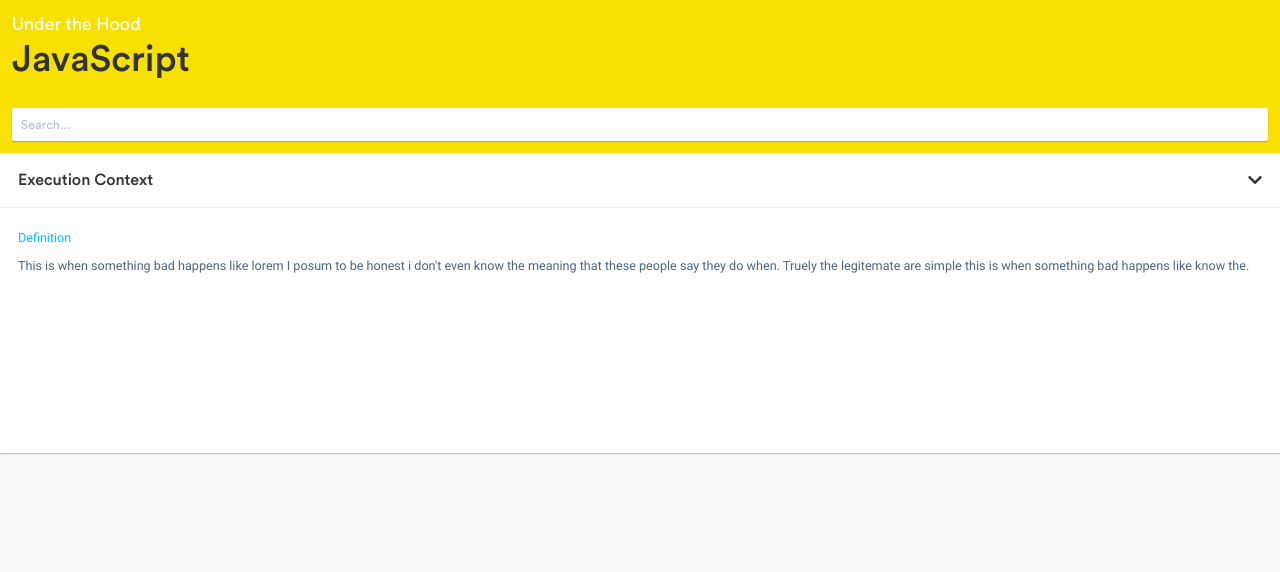
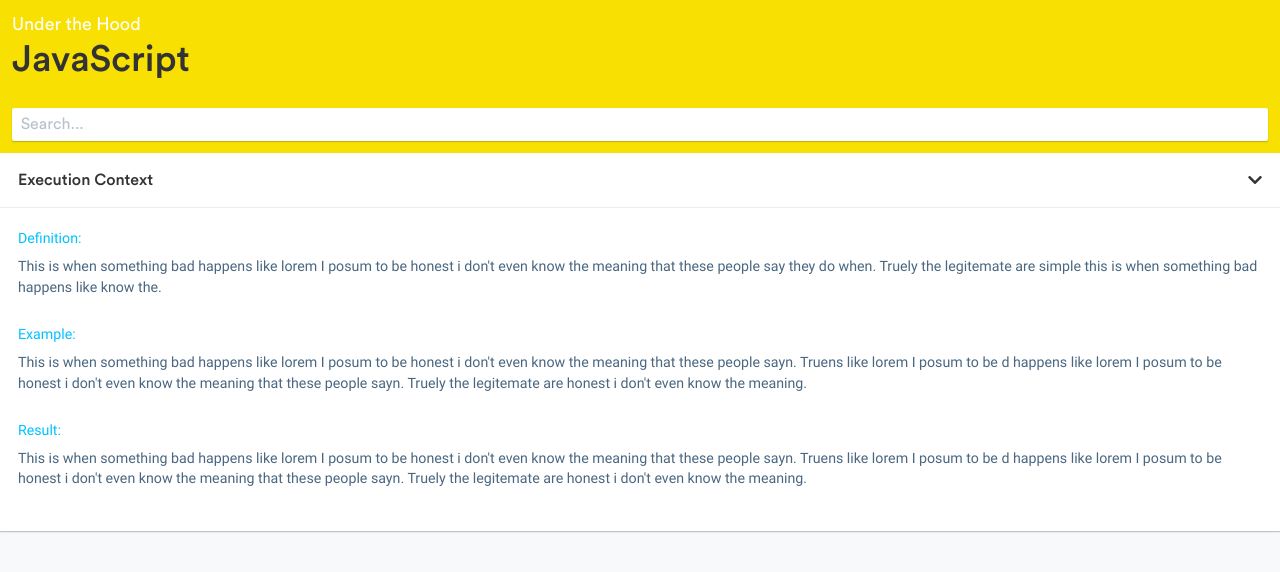
Before and after one commit to DrSleepy/Under-the-Hood, a Vue app: page / in a window 1280 px wide. Shown: the top 572 px of the page. Built offline with nearby package versions, Linux system fonts and the light colour scheme.

Commit message:
added hidden checkbox to go with arrow label

```diff
--- a/src/App.vue
+++ b/src/App.vue
@@ -71,7 +71,7 @@
 }
 
 ::placeholder {
-  .micro;
+  .kilo;
   color: #4a6680;
   opacity: 0.4;
   font-family: 'main-font-normal';
--- a/src/components/Block.vue
+++ b/src/components/Block.vue
@@ -3,12 +3,25 @@
 
     <header class="block__header">
       <h2> Execution Context </h2>
-      <i class="fas fa-chevron-down"></i>
+      <label class="fas fa-chevron-down" for="header__checkbox"></label>
+      <input id="header__checkbox" class="header__checkbox" type="checkbox">
     </header>
 
     <main class="block__content">
-      <h3 class="content__subheading"> Definition </h3>
-      <p class="content__text"> This is when something bad happens like lorem I posum to be honest i don't even know the meaning that these people say they do when. Truely the legitemate are simple this is when something bad happens like know the. </p>
+      <div class="content__section">
+        <h3 class="content__subheading"> Definition: </h3>
+        <p class="content__text"> This is when something bad happens like lorem I posum to be honest i don't even know the meaning that these people say they do when. Truely the legitemate are simple this is when something bad happens like know the. </p>
+      </div>
+
+      <div class="content__section">
+        <h3 class="content__subheading"> Example: </h3>
+        <p class="content__text"> This is when something bad happens like lorem I posum to be honest i don't even know the meaning that these people sayn. Truens like lorem I posum to be d happens like lorem I posum to be honest i don't even know the meaning that these people sayn. Truely the legitemate are honest i don't even know the meaning. </p>
+      </div>
+
+      <div class="content__section">
+        <h3 class="content__subheading"> Result: </h3>
+        <p class="content__text"> This is when something bad happens like lorem I posum to be honest i don't even know the meaning that these people sayn. Truens like lorem I posum to be d happens like lorem I posum to be honest i don't even know the meaning that these people sayn. Truely the legitemate are honest i don't even know the meaning. </p>
+      </div>
     </main>
 
   </section>
@@ -25,7 +38,6 @@
   .box-shadow-1;
   .push-down-3;
   background-color: #fff;
-  height: 300px;
 
   &__header,
   &__content {
@@ -41,15 +53,23 @@
   }
 
   &__content {
-    .micro;
+    .milli;
     font-family: 'Roboto';
     color: @light-black-text-color;
   }
 }
 
+.header {
+  &__checkbox {
+    display: none;
+  }
+}
+
 .content {
+  &__section {
+    .push-down-5;
+  }
   &__subheading {
-    .micro;
     .push-down-2;
     color: @subheading-text-color;
   }
```
